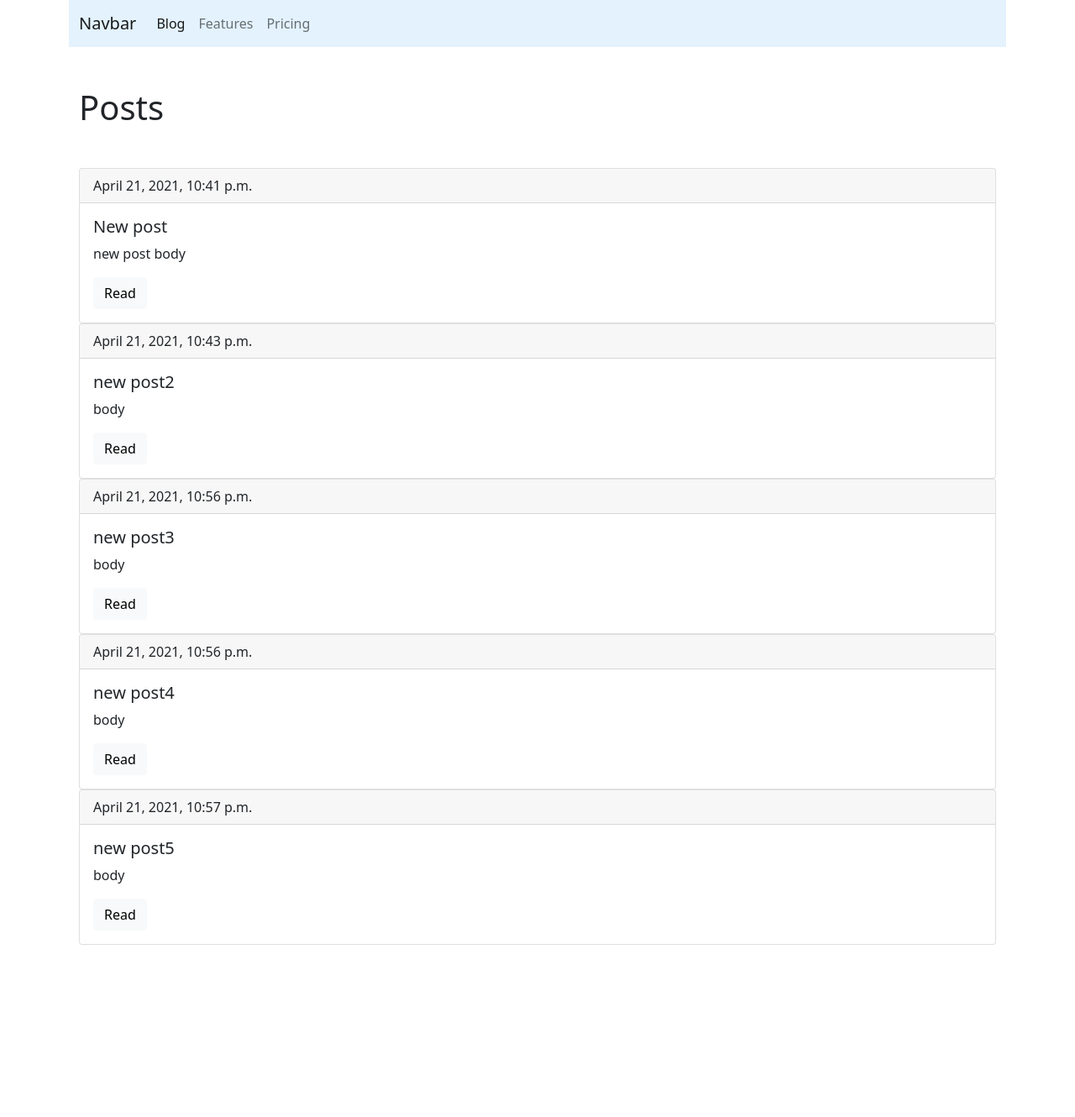
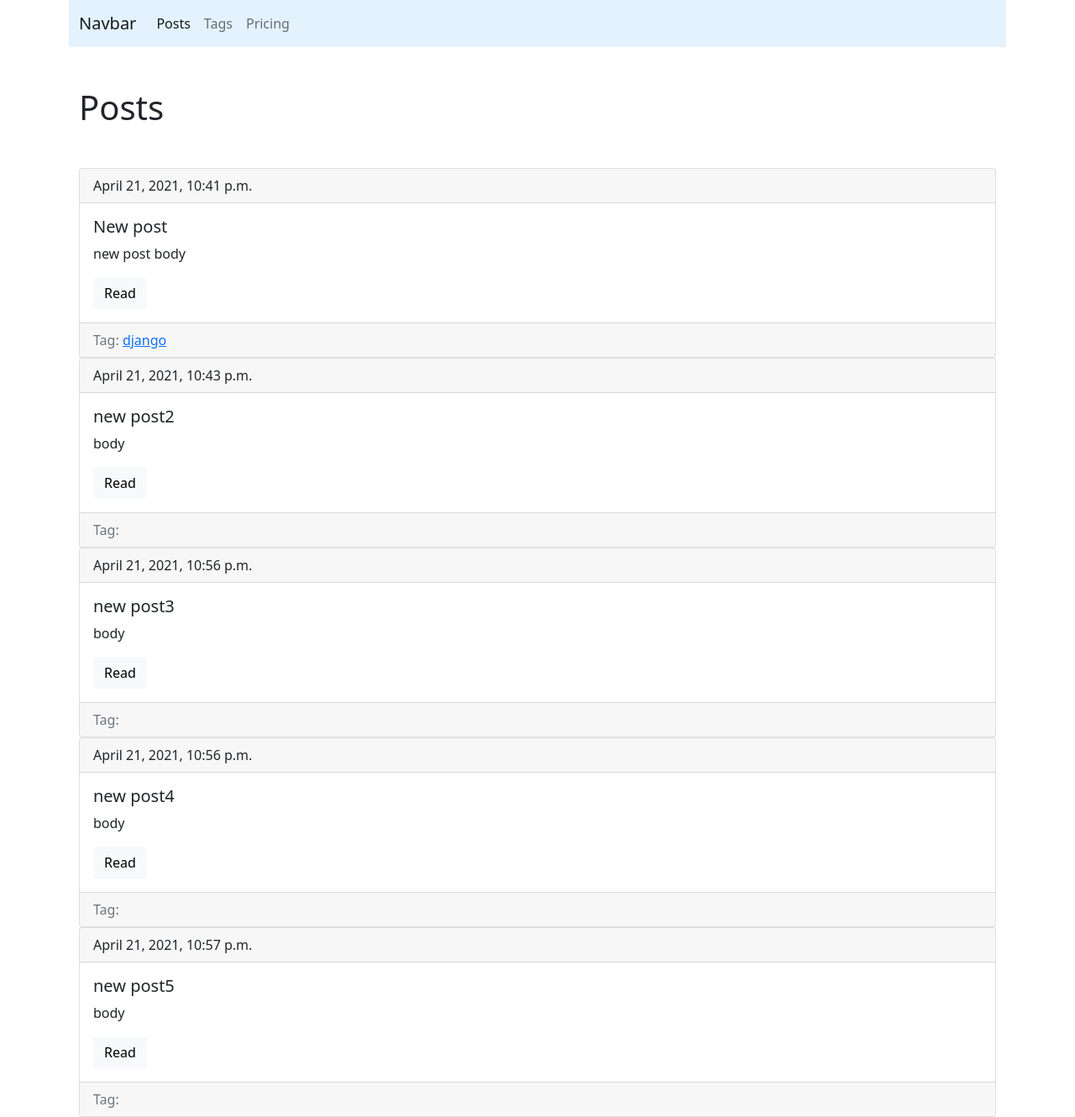
Before and after one commit to SALTCONSUMER/firstblog, a Django app: page /blog/ in a window 1280 px wide. Shown: the whole page at 84% size. Before the commit the page ends 1125 px from the top, so only its background shows below. Run offline with Django 3.2, Linux system fonts and the light colour scheme; data comes from the database, SQL or seed files in the repository; both versions use the stored data as it was after the commit.

Commit message:
Creating model Tag,using relation ManyToMany,includes

```diff
--- a/blog/models.py
+++ b/blog/models.py
@@ -6,12 +6,22 @@
     title = models.CharField(max_length=150, db_index=True)
     slug = models.SlugField(max_length=150, unique=True)
     body = models.TextField(blank=True, db_index=True)
+    tags = models.ManyToManyField('Tag', blank=True, related_name='posts')
     date_pub = models.DateTimeField(auto_now_add=True)
 
     def get_absolute_url(self):
-        return reverse('post_detail_url',kwargs={'slug':self.slug})
+        return reverse('post_detail_url', kwargs={'slug': self.slug})
 
     def __str__(self):
         return '{}'.format(self.title)
 
-    pass
+
+class Tag(models.Model):
+    title = models.CharField(max_length=150)
+    slug = models.SlugField(max_length=50, unique=True)
+
+    def get_absolute_url(self):
+        return reverse('tag_detail_url', kwargs={'slug': self.slug})
+
+    def __str__(self):
+        return '{}'.format(self.title)
--- a/blog/templates/blog/base_blog.html
+++ b/blog/templates/blog/base_blog.html
@@ -1 +1 @@
-{% extends 'base.html'%}
+{% extends 'base.html' %}
--- /dev/null
+++ b/blog/templates/blog/includes/post_card_template.html
@@ -0,0 +1,18 @@
+<div class="card">
+	<div class="card-header">
+		{{ post.date_pub }}
+	</div>
+	<div class="card-body">
+		<h5 class="card-title">{{ post.title }}</h5>
+		<p class="card-text">{{ post.body|truncatewords:15 }}</p>
+		<a href="{{ post.get_absolute_url }}" class="btn btn-light">Read</a>
+
+	</div>
+	<div    class="card-footer text-muted">
+		Tag:
+		{% for tag in post.tags.all%}
+			<a href="{{ tag.get_absolute_url}}">{{ tag.title }}</a>
+		{% endfor %}
+
+	</div>
+</div>
--- a/blog/templates/blog/index.html
+++ b/blog/templates/blog/index.html
@@ -1,25 +1,16 @@
-{% extends 'blog/base_blog.html'%}
+{% extends 'blog\base_blog.html' %}
 {% for name in names %}
-<p>
-    {{name}}
-</p>
-{%endfor %}
-{% block title%}
-Posts list
+	<p>
+		{{ name }}
+	</p>
+{% endfor %}
+{% block title %}
+	Posts list
 {% endblock %}
-{% block content%}
-<h1 class="mb-5">Posts</h1>
-{% for post in posts %}
-        <div class="card ">
-          <div class="card-header">
-              {{post.date_pub}}
-          </div>
-          <div class="card-body">
-            <h5 class="card-title">{{post.title}}</h5>
-            <p class="card-text">{{post.body|truncatewords:15}}</p>
-            <a href="{{ post.get_absolute_url }}" class="btn btn-light">Read</a>
-          </div>
-        </div>
+{% block content %}
+	<h1 class="mb-5">Posts</h1>
+	{% for post in posts %}
+		{% include 'blog\includes\post_card_template.html' %}
 
-{%endfor %}
+	{% endfor %}
 {% endblock %}
--- a/blog/urls.py
+++ b/blog/urls.py
@@ -2,6 +2,8 @@
 from .views import *
 
 urlpatterns = [
-    path('',posts_list,name="posts_list_url"),
-    path('post/<str:slug>/',post_detail, name='post_detail_url'),
+    path('', posts_list, name="posts_list_url"),
+    path('post/<str:slug>/', post_detail, name='post_detail_url'),
+    path('tags/', tags_list, name='tags_list_url'),
+    path('tag/<str:slug>',tag_detail, name='tag_detail_url')
 ]
--- a/blog/views.py
+++ b/blog/views.py
@@ -1,13 +1,21 @@
 from django.http import HttpResponse
 from django.shortcuts import render
-from .models import Post
-
+from .models import Post, Tag
 
 
 def posts_list(request):
     posts = Post.objects.all()
-    return render(request, 'blog/index.html', context={'posts': posts})
+    return render(request, 'blog\index.html', context={'posts': posts})
 
-def post_detail(request,slug):
-    post=Post.objects.get(slug__iexact=slug)
-    return render(request,'blog/post_detail.html',context={'post':post})
+def post_detail(request, slug):
+    post = Post.objects.get(slug__iexact=slug)
+    return render(request, 'blog\post_detail.html', context={'post': post})
+
+
+def tags_list(request):
+    tags = Tag.objects.all()
+    return render(request, 'blog\\tags_list.html', context={'tags': tags})
+
+def tag_detail(request,slug):
+    tag=Tag.objects.get(slug__iexact=slug)
+    return render(request,'blog\\tag_detail.html',context={'tag':tag})
--- a/first_blog/views.py
+++ b/first_blog/views.py
@@ -1,4 +1,5 @@
 from django.shortcuts import render
 
+
 def hello(request):
-    return render(request,'blog/index.html')
+    return render(request, 'first_blog/blog/templates/blog/index.html')
--- a/templates/base.html
+++ b/templates/base.html
@@ -4,9 +4,10 @@
 	<meta charset="UTF-8">
 	<meta name="viewport" content="width-device-width, initial-scale=1.0">
 	<meta http-equiv="X-UA-Compatible" content="ie=edge">
-    <link href="https://cdn.jsdelivr.net/npm/bootstrap@5.0.0-beta3/dist/css/bootstrap.min.css" rel="stylesheet" integrity="sha384-eOJMYsd53ii+scO/bJGFsiCZc+5NDVN2yr8+0RDqr0Ql0h+rP48ckxlpbzKgwra6" crossorigin="anonymous">
+	<link href="https://cdn.jsdelivr.net/npm/bootstrap@5.0.0-beta3/dist/css/bootstrap.min.css" rel="stylesheet"
+	      integrity="sha384-eOJMYsd53ii+scO/bJGFsiCZc+5NDVN2yr8+0RDqr0Ql0h+rP48ckxlpbzKgwra6" crossorigin="anonymous">
 	<title>
-      {% block title%}
+		{% block title %}
 			Blog first_blog
 		{% endblock %}
 	</title>
@@ -16,16 +17,17 @@
 <nav class="navbar navbar-expand-lg navbar-light " style="background-color: #e3f2fd;">
 	<div class="container-fluid">
 		<a class="navbar-brand" href="#">Navbar</a>
-      <button class="navbar-toggler" type="button" data-bs-toggle="collapse" data-bs-target="#navbarNavDropdown" aria-controls="navbarNavDropdown" aria-expanded="false" aria-label="Toggle navigation">
+		<button class="navbar-toggler" type="button" data-bs-toggle="collapse" data-bs-target="#navbarNavDropdown"
+		        aria-controls="navbarNavDropdown" aria-expanded="false" aria-label="Toggle navigation">
 			<span class="navbar-toggler-icon"></span>
 		</button>
 		<div class="collapse navbar-collapse" id="navbarNavDropdown">
 			<ul class="navbar-nav">
 				<li class="nav-item">
-            <a class="nav-link active" aria-current="page" href="{% url 'posts_list_url' %}">Blog</a>
+					<a class="nav-link active" aria-current="page" href="{% url 'posts_list_url' %}">Posts</a>
 				</li>
 				<li class="nav-item">
-            <a class="nav-link" href="#">Features</a>
+					<a class="nav-link" href="{% url 'tags_list_url' %}">Tags</a>
 				</li>
 				<li class="nav-item">
 					<a class="nav-link" href="#">Pricing</a>
@@ -38,9 +40,9 @@
 <div class="container mt-5">
 	<div class="row">
 		<div class="col.6 offset-xl">
-                {%block content%}
+			{% block content %}
 				There is no  content for you
-                {%endblock%}
+			{% endblock %}
 		</div>
 	</div>
 </div>
```
Also changed, not shown: blog/templates/blog/post_detail.html (+12 -12 lines), blog/templates/blog/tag_detail.html (added, +14 -0 lines), blog/templates/blog/tags_list.html (added, +12 -0 lines), first_blog/settings.py (+1 -7 lines), first_blog/urls.py (+2 -5 lines), blog/migrations/0001_initial.py (added), blog/migrations/0002_auto_20210502_2235.py (added), db.sqlite3. Lines whose indentation alone changed are shown as unchanged.
